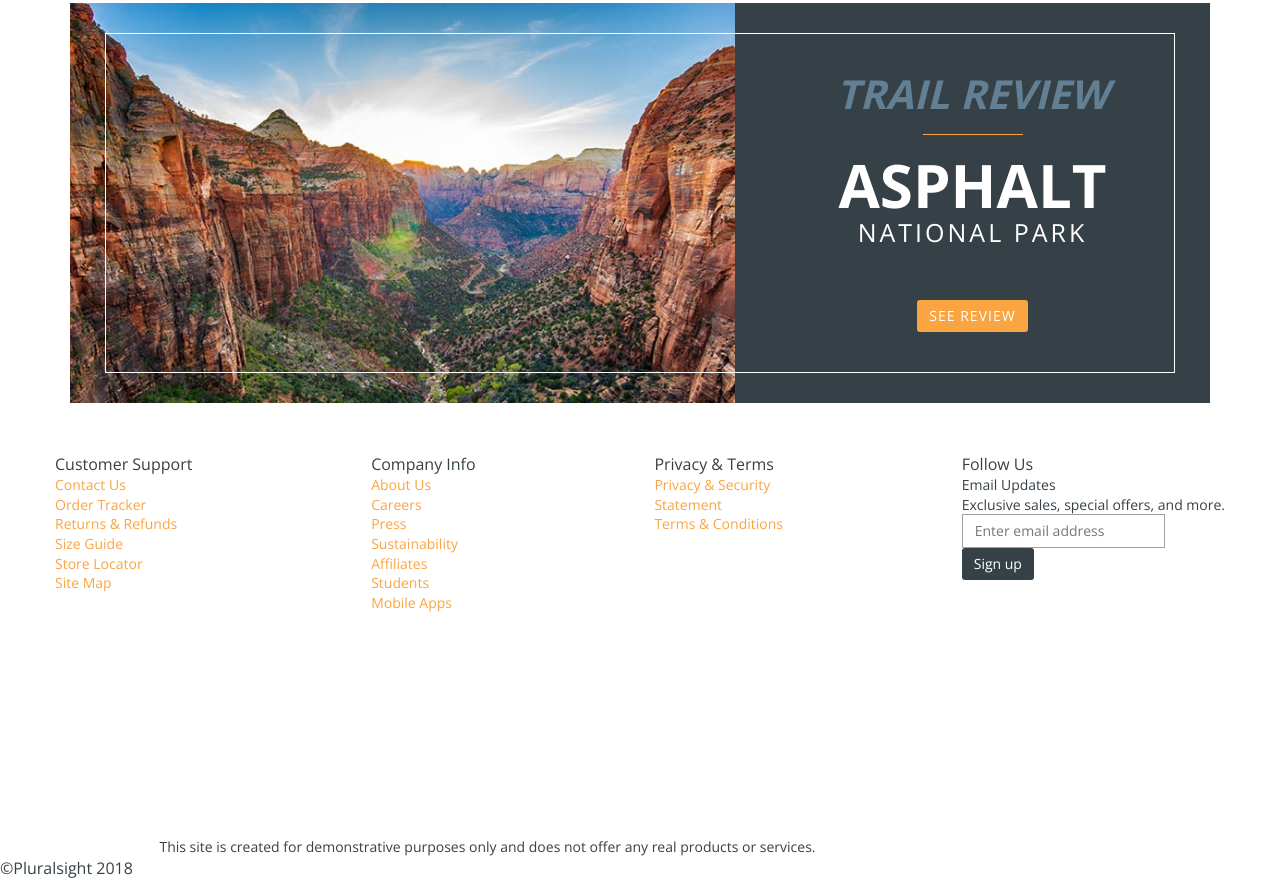
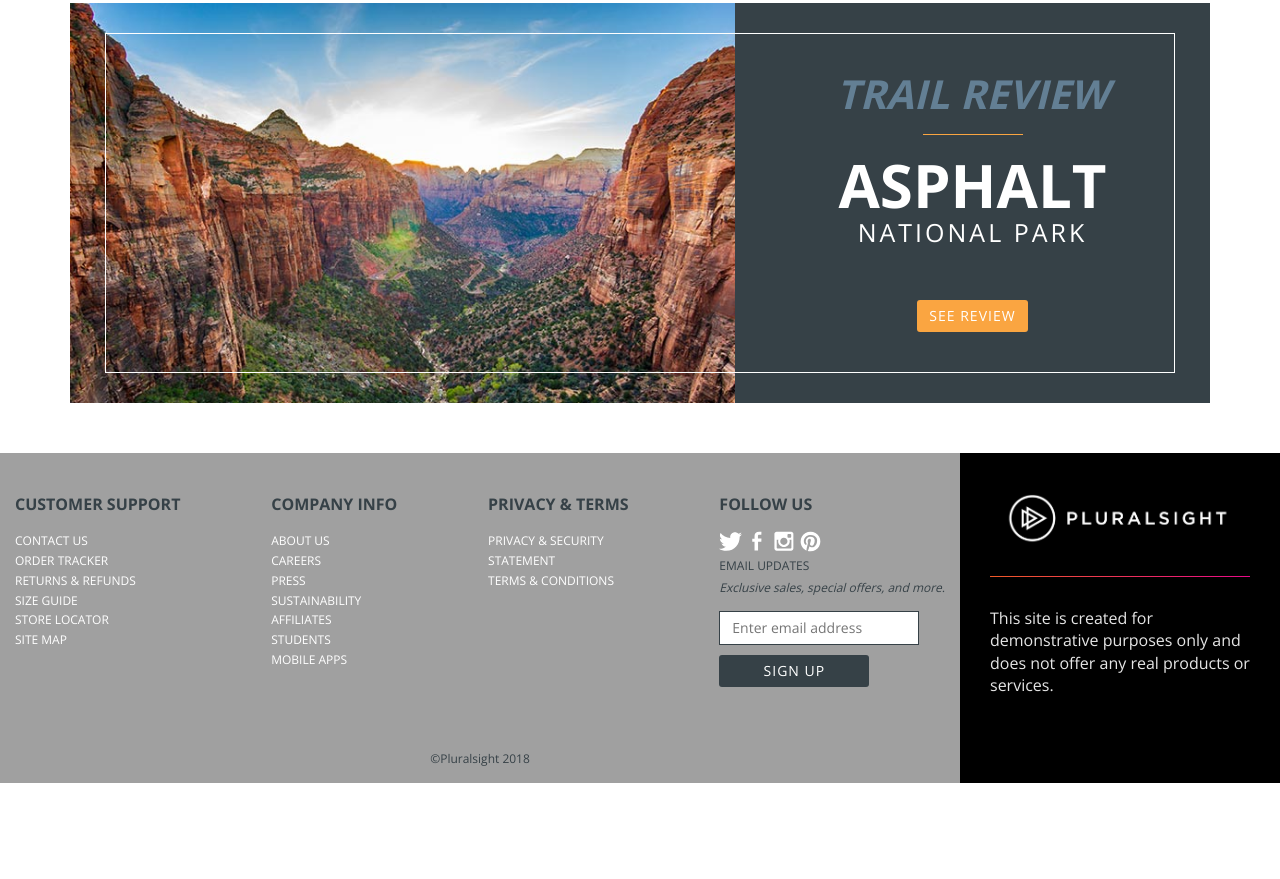
Before and after one commit to 47analogy/rock-climbing-landing-page, a website: page index.html in a window 1280 px wide. Shown: the part 1376-2255 px from the top of the page. After the commit the page ends 2159 px from the top, so only its background shows below. Drawn offline with nearby package versions, Linux system fonts and the light colour scheme.

Commit message:
add footer classes

```diff
--- a/css/main.css
+++ b/css/main.css
@@ -334,3 +334,133 @@ section {
   letter-spacing: 1px;
   z-index: 1;
 }
+
+footer {
+  display: flex;
+  flex-wrap: wrap;
+  position: relative;
+  z-index: 0;
+  min-height: 330px;
+  background-color: #000000;
+}
+
+footer:after {
+  position: absolute;
+  content: "";
+  background-color: #a0a0a0;
+  width: 75%;
+  top: 0;
+  bottom: 0;
+  left: 0;
+  right: 0;
+  z-index: -1;
+}
+
+.lists {
+  flex: 0 0 75%;
+  padding: 40px 15px;
+}
+
+.link-header {
+  text-transform: uppercase;
+  font-size: 16px;
+  font-weight: 700;
+  margin-bottom: 15px;
+}
+
+footer a {
+  color: #ffffff;
+  text-transform: uppercase;
+  font-size: 12px;
+  padding: 0 0 4px;
+}
+
+
+footer a:hover {
+  text-decoration: underline;
+}
+
+.social ul li {
+  display: inline-block;
+}
+
+.social ul li a {
+  display: block;
+  width: 23px;
+  height: 23px;
+  background-size: 23px 23px;
+  background-position: center;
+}
+
+.twitter {
+  background-image: url('../img/twitter.svg');
+}
+
+.facebook {
+  background-image: url('../img/facebook.svg');
+}
+
+.instagram {
+  background-image: url('../img/instagram.svg');
+}
+
+.pinterest {
+  background-image: url('../img/pinterest.svg');
+}
+
+.newsletter .link-header {
+  font-size: 12px;
+  font-weight: 400;
+  margin-bottom: 5px;
+}
+
+.newsletter .link-subheader {
+  font-style: italic;
+  font-size: 12px;
+  font-weight: 400;
+  margin-bottom: 15px;
+}
+
+.newsletter input {
+  border: 1px solid #364147;
+  width: 200px;
+  margin-bottom: 10px;
+}
+
+.newsletter button {
+  width: 150px;
+  min-width: auto;
+  text-transform: uppercase;
+  letter-spacing: 1px;
+}
+
+.ps {
+  flex: 0 0 25%;
+  padding: 40px 0;
+  color: #e5e5e5;
+  font-size: 16px;
+}
+
+.ps img {
+  max-width: 230px;
+}
+
+.demo {
+  padding: 0 30px;
+}
+
+.demo:before {
+  display: block;
+  content: "";
+  width: 100%;
+  height: 1px;
+  margin: 30px 0;
+  background: linear-gradient(to right,#f05a28 0,#e80a89 100%);
+}
+
+.copyright {
+  flex: 0 0 75%;
+  padding: 10px 0;
+  font-size: 12px;
+  text-align: center;
+}
--- a/index.html
+++ b/index.html
@@ -134,9 +134,9 @@
 
     <!-- FOOTER -->
     <footer>
-      <section class="container space-between">
+      <section class="container space-between lists">
         <div>
-          <div class="text-primary">Customer Support</div>
+          <div class="text-primary link-header">Customer Support</div>
           <ul>
             <li><a href="#">Contact Us</a></li>
             <li><a href="#">Order Tracker</a></li>
@@ -147,7 +147,7 @@
           </ul>
         </div>
         <div>
-          <div class="text-primary">Company Info</div>
+          <div class="text-primary link-header">Company Info</div>
           <ul>
             <li><a href="#">About Us</a></li>
             <li><a href="#">Careers</a></li>
@@ -159,24 +159,26 @@
           </ul>
         </div>
         <div>
-          <div class="text-primary">Privacy &amp; Terms</div>
+          <div class="text-primary link-header">Privacy &amp; Terms</div>
           <ul>
             <li><a href="#">Privacy &amp; Security</a></li>
             <li><a href="#">Statement</a></li>
             <li><a href="#">Terms &amp; Conditions</a></li>
           </ul>
         </div>
-        <div>
-          <div class="text-primary">Follow Us</div>
+        <div class="social">
+          <div class="text-primary link-header">Follow Us</div>
           <ul>
-            <li><a href="#"></a></li>
-            <li><a href="#"></a></li>
-            <li><a href="#"></a></li>
-            <li><a href="#"></a></li>
+            <li><a class="twitter" href="#"></a></li>
+            <li><a class="facebook" href="#"></a></li>
+            <li><a class="instagram" href="#"></a></li>
+            <li><a class="pinterest" href="#"></a></li>
           </ul>
-          <div>
-            <div>Email Updates</div>
-            <div>Exclusive sales, special offers, and more.</div>
+          <div class="newsletter">
+            <div class="link-header">Email Updates</div>
+            <div class="link-subheader">
+              Exclusive sales, special offers, and more.
+            </div>
             <input
               class="form-control"
               type="text"
@@ -188,17 +190,17 @@
       </section>
 
       <!-- PS DEMO -->
-      <section>
+      <section class="ps">
         <div class="flex flex-column align-center">
           <img src="img/pluralsight-white.png" />
-          <div>
+          <div class="demo">
             This site is created for demonstrative purposes only and does not
             offer any real products or services.
           </div>
         </div>
       </section>
 
-      <div class="text-primary">&copy;Pluralsight 2018</div>
+      <div class="text-primary copyright">&copy;Pluralsight 2018</div>
     </footer>
   </body>
 </html>
```
